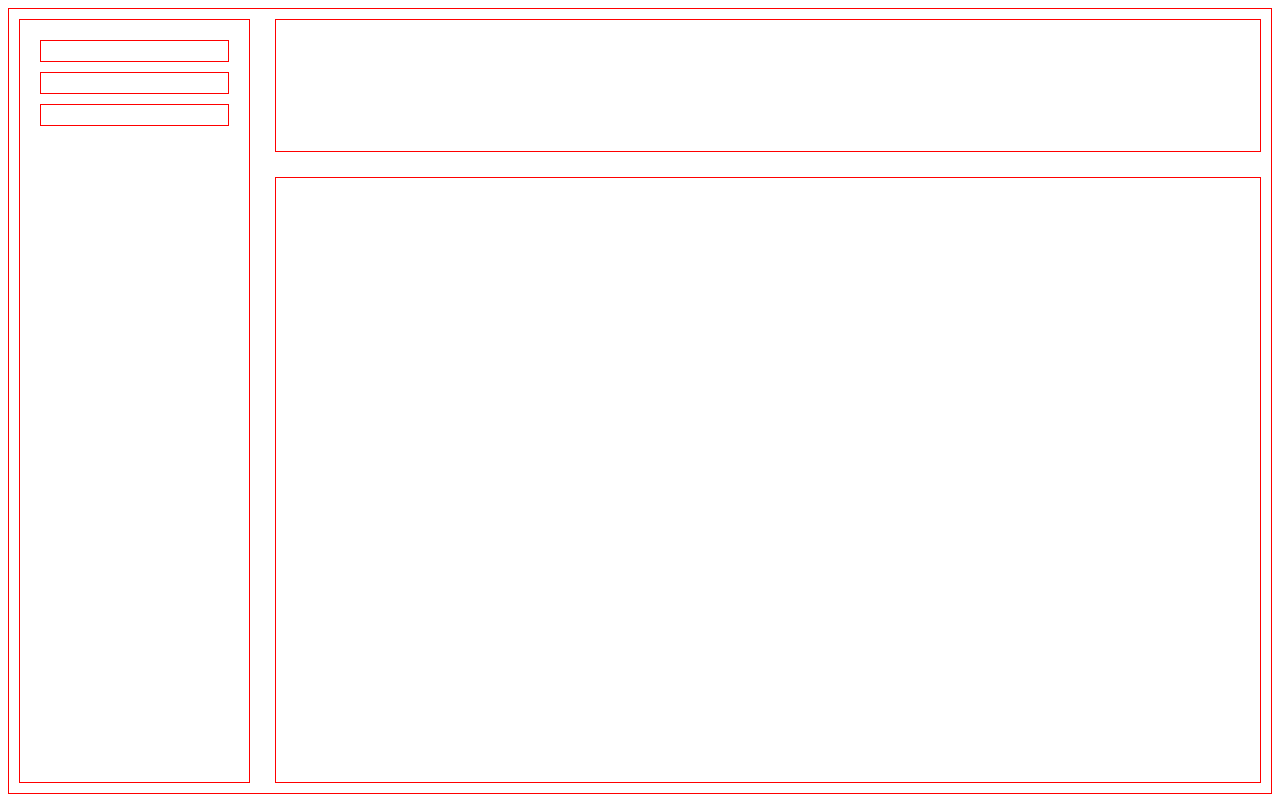
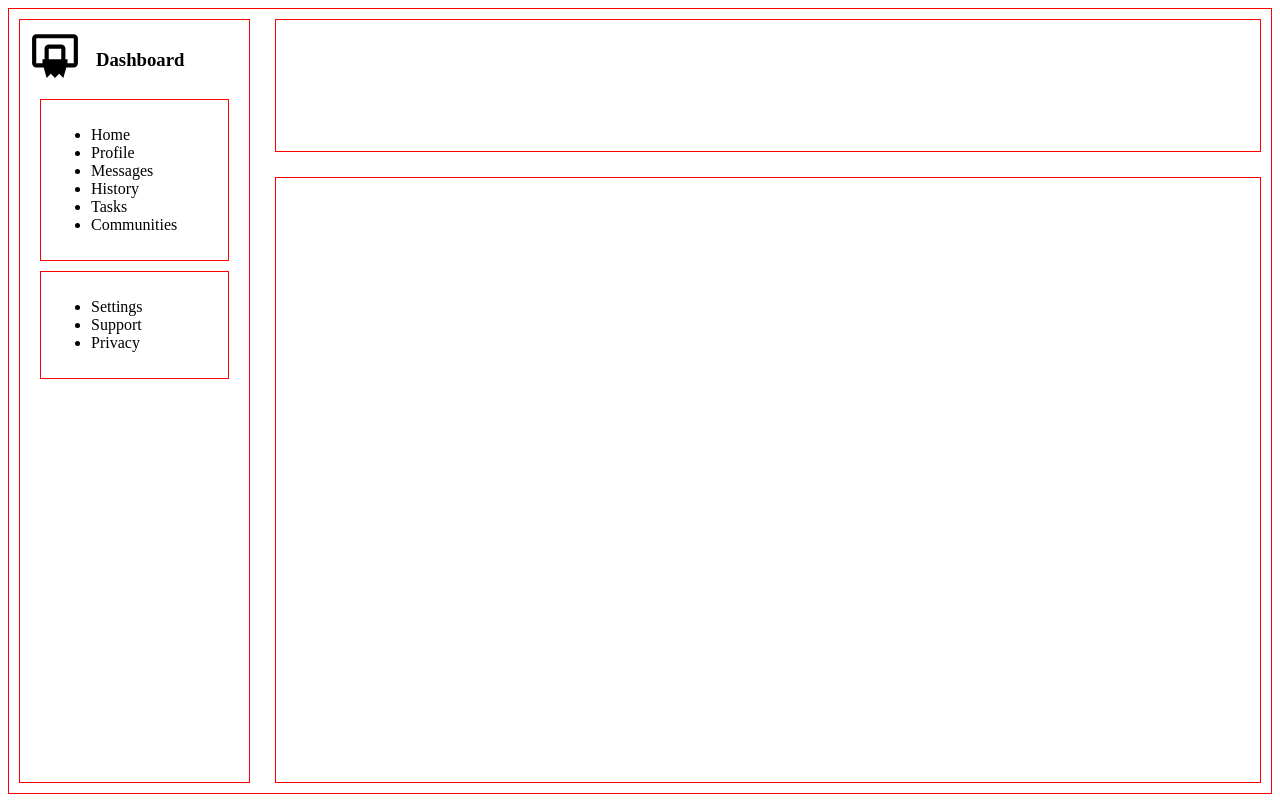
Before and after one commit to LockpickedKey/admin-dashboard-layout-TOP, a plain HTML site: page index.html in a window 1280 px wide. Drawn offline with Linux system fonts and the light colour scheme.

Commit message:
Placed the necessary elements for the sidebar.

```diff
--- a/index.html
+++ b/index.html
@@ -9,9 +9,27 @@
   <body>
     <div class="container">
       <div class="sidebar">
-        <div></div>
-        <div></div>
-        <div></div>
+        <span class="logo-container">
+          <img src="basketball-hoop-outline.svg" alt="hoop" height="50px" width="50px">
+          <h3>Dashboard</h3>
+        </span>
+        <div class="sidebar-content">
+          <ul>
+            <li>Home</li>
+            <li>Profile</li>
+            <li>Messages</li>
+            <li>History</li>
+            <li>Tasks</li>
+            <li>Communities</li>
+          </ul>
+        </div>
+        <div class="sidebar-content">
+          <ul>
+            <li>Settings</li>
+            <li>Support</li>
+            <li>Privacy</li>
+          </ul>
+        </div>
       </div>
       <div class="header"></div>
       <div class="main-content"></div>
--- a/styles.css
+++ b/styles.css
@@ -34,3 +34,11 @@
   grid-template-rows: repeat(5, 1fr);
   gap: 5px;
 }
+
+.logo-container {
+  display: flex;
+	flex-direction: row;
+	flex-wrap: wrap;
+  justify-content: start;
+  gap: 1rem;
+}
```
Also changed, not shown: basketball-hoop-outline.svg (added).
